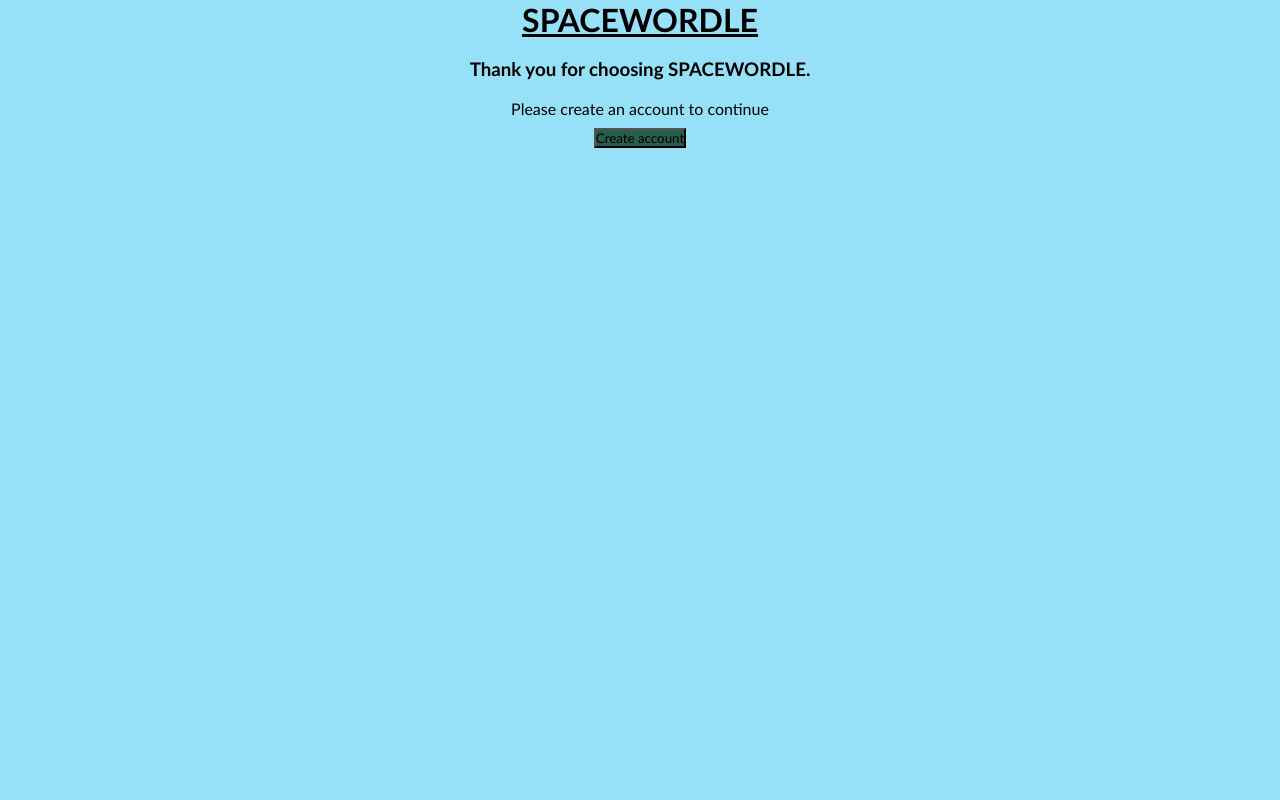
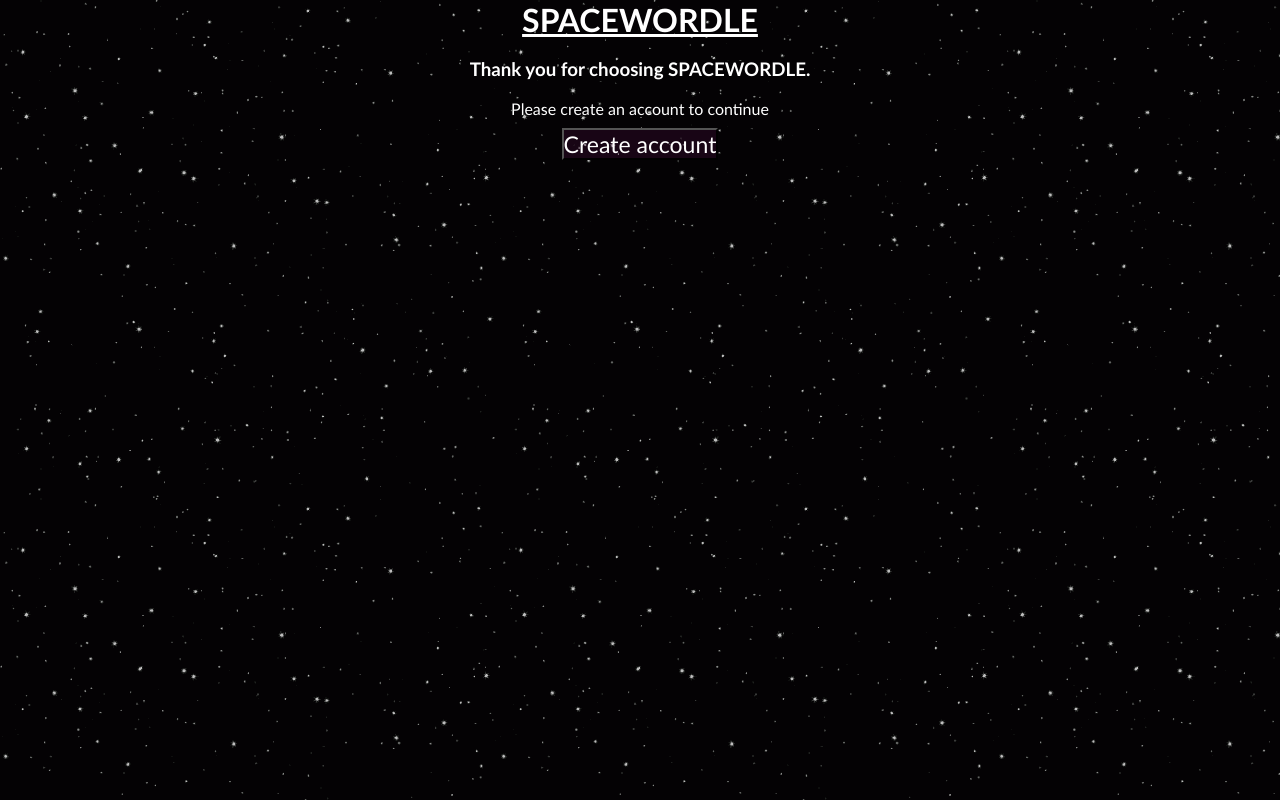
Before and after one commit to witseie-elen4010/2022-group-lab-012, a website: page public/index.html in a window 1280 px wide. Drawn offline with Linux system fonts and the light colour scheme.

Commit message:
backround added and font fixed

```diff
--- a/public/stylesheets/instructions.css
+++ b/public/stylesheets/instructions.css
@@ -2,6 +2,7 @@ body {
     display: flex;
     align-items: center;
     justify-content: center;
+    background-image:url('../images/twinkling-stars-gif-6.gif');
 
   }
   .Instructions{
--- a/public/stylesheets/play.css
+++ b/public/stylesheets/play.css
@@ -4,7 +4,7 @@
 }
 
 body {
-    background-color: #121213;
+  background-image:url('../images/twinkling-stars-gif-6.gif');
 }
 
 .game-basket {
@@ -63,6 +63,8 @@ body {
     justify-content: center;
     align-items: center;
     margin: 2px;
+    font-size: larger;
+    font-weight: bolder;
 }
 
 .btn {
--- a/public/stylesheets/share_style.css
+++ b/public/stylesheets/share_style.css
@@ -11,7 +11,7 @@ body {
     display: flex;
     justify-content: center;
     align-items: center;
-    background: linear-gradient(to right top, #e7efec, #f3f5ee);
+    background-image:url('../images/twinkling-stars-gif-6.gif');
 
 }
 
--- a/public/stylesheets/style.css
+++ b/public/stylesheets/style.css
@@ -1,13 +1,13 @@
 *{
+  color: #ffffff;
   margin: 0;
   padding: 0;
   box-sizing: border-box;
 }
-
 body{
   font-family: 'Gill Sans', 'Gill Sans MT', Calibri, 'Trebuchet MS', sans-serif;
   text-align: center;
-  background: darkslategrey;
+  background-image:url('../images/twinkling-stars-gif-6.gif');
 }
 
 button{
@@ -15,29 +15,24 @@ button{
   text-align: center;
   width: auto;
   height: auto;
-  background: rgb(41, 92, 75);
+  background: rgb(187, 156, 156);
 }
 
 input{
   font-family: 'Gill Sans', 'Gill Sans MT', Calibri, 'Trebuchet MS', sans-serif;
   text-align: center;
-  width: auto;
-  height: auto;
-  background: rgb(41, 92, 75);
+  width: max-content;
+  height: max-content;
+  background: rgba(214, 40, 191, 0.089);
+  font-size: larger;
 }
 
 form{
+  font-size: larger;
   display: block;
   margin: 10px;
   width: auto;
   top: 50%;
-}
-
-
-body{
- height: 100vh;
- position: relative;
- background: rgb(151, 225, 248);
 }
 
 .Container{
@@ -55,7 +50,7 @@ body{
  left: 10;
  width: 100px;
  height: 50px;
- background: black;
+ background: rgb(187, 156, 156);
  border-radius: 40px;
  transition: 0.5s;
 }
--- a/routes/index.js
+++ b/routes/index.js
@@ -3,7 +3,7 @@ var express = require('express');
 const path = require('path');
 var router = express.Router();
 
-/* GET home page. */
+// GET home page.
 router.get('/', function(req, res, next) {
   res.render('index', { title: 'SPACEWORDLE' });
 });
@@ -13,7 +13,6 @@ router.get('/createAcc', function(req, res, next) {
   res.sendFile(path.join(__dirname,'../public','account.html'))
 });
 
-/* GET welcome page. */
 //add the welcome page to public
 router.get('/newAcc', function(req, res, next) {
   res.sendFile(path.join(__dirname,'../public','welcome.html'))
--- a/routes/play.js
+++ b/routes/play.js
@@ -1,7 +1,7 @@
 var express = require('express');
 var router = express.Router();
 
-/* GET home page. */
+// GET home page.
 router.get('/', function(req, res, next) {
   res.render('play', { title: 'SpaceWordle' });
 });
--- a/routes/users.js
+++ b/routes/users.js
@@ -1,7 +1,7 @@
 var express = require('express');
 var router = express.Router();
 
-/* GET users listing. */
+// GET users listing.
 router.get('/', function(req, res, next) {
  res.send('respond with a resource');
 });
```
Also changed, not shown: app.js (+7 -1 lines), public/images/twinkling-stars-gif-6.gif (added).
